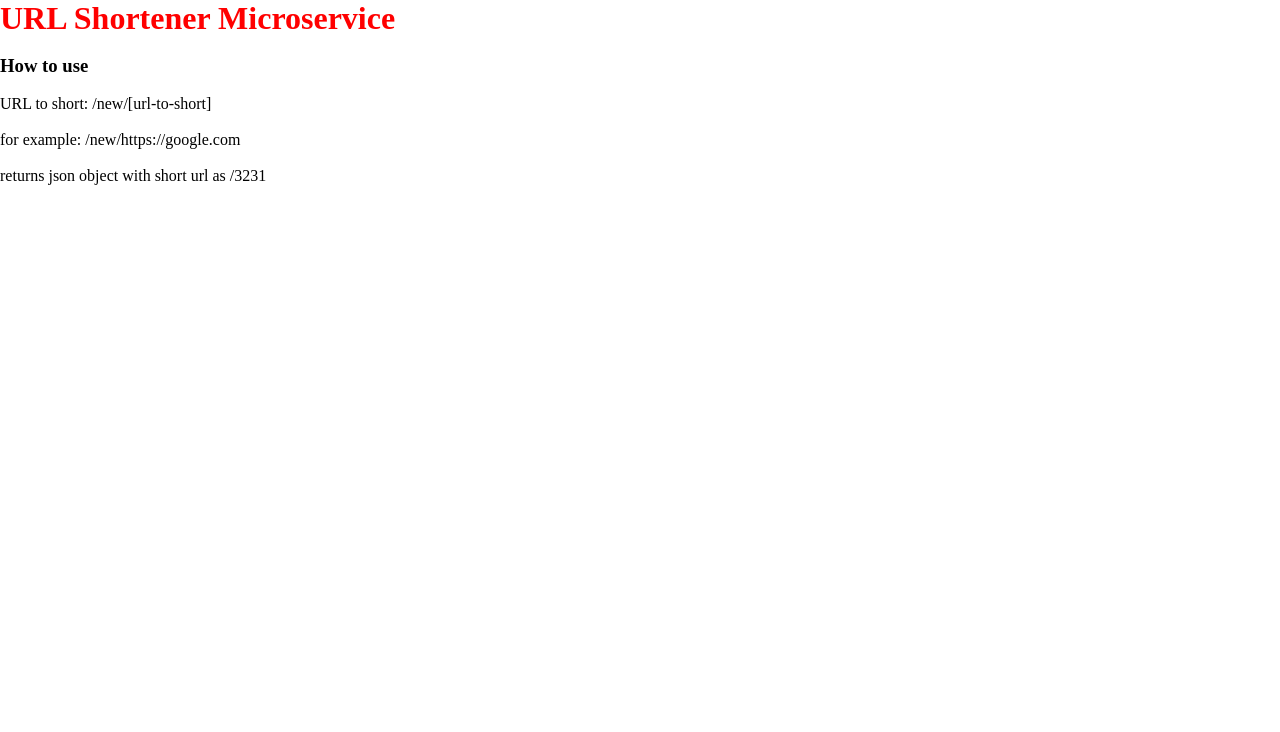
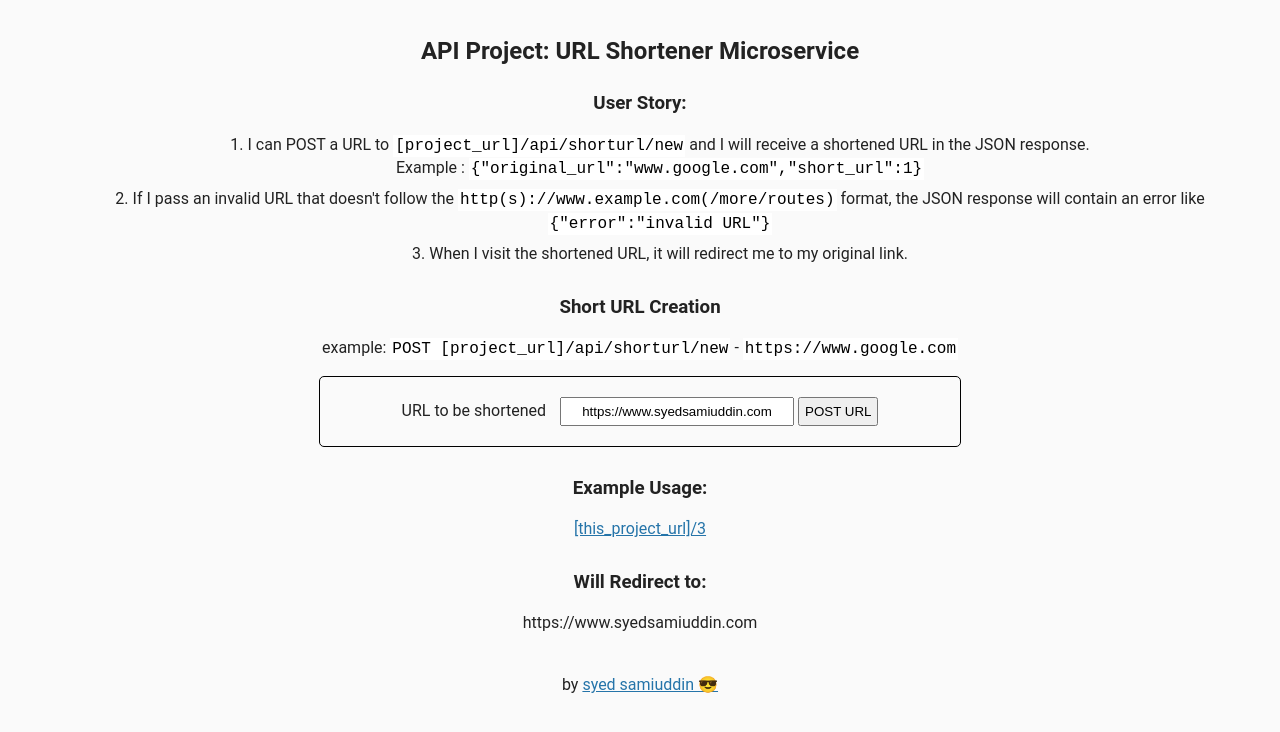
Before and after one commit to SuperSaiyanSami/FCC-URL-Shortener, a website: page View/index.html in a window 1280 px wide. Drawn offline with Linux system fonts and the light colour scheme.

Commit message:
fixing...

```diff
--- a/View/Styles/style.css
+++ b/View/Styles/style.css
@@ -1,9 +1,74 @@
-*{
-    margin: 0;
-    padding: 0;
-    box-sizing: border-box;
+/****** Main Styling ******/
+
+body {
+	font-family: 'Roboto', sans-serif;
+	font-size: 16px;
+	color: #222;
+	background-color: #FaFaFa;
+	text-align: center;
+	line-height: 1.4em;
 }
 
-h1{
-    color: red;
+.container {
+	padding: 0;
+	margin-top: 40px;
 }
+
+h3 {
+  margin-top: 30px;
+}
+
+.footer {
+	margin-top: 40px;
+}
+
+.user-stories {
+  position: relative;
+  text-align: justify;
+  max-width: 700px;
+  margin: 15px auto;
+}
+code {
+  font-family: monospace;
+  padding: 2px;
+  color: black;
+  background-color: #fff;
+}
+ol {
+	list-style-position: inside;
+}
+ul {
+	list-style-type: none;
+}
+
+li {
+  margin-bottom: 0.5em;
+}
+.user-stories li {
+  margin-bottom: 1em;
+}
+
+a {
+	color: #2574A9;
+}
+
+form {
+  border: solid 1px black;
+  border-radius: 5px;
+  margin: 10px auto;
+  padding: 20px;
+  max-width: 600px;
+}
+
+label {
+  margin-right: 10px;
+}
+
+input {
+  padding: 5px;
+}
+
+input[type=text] {
+  width: 220px;
+  text-align: center;
+}
--- a/View/index.html
+++ b/View/index.html
@@ -6,15 +6,36 @@
     <title>URL Shortener Microservice</title>
   </head>
   <body>
-    <h1>URL Shortener Microservice</h1>
-    <br />
-    <h3>How to use</h3>
-    <br />
-    <p>URL to short: /new/[url-to-short]</p>
-    <br />
-    <p>
-      for example: /new/https://google.com <br /><br />
-      returns json object with short url as /3231
-    </p>
-  </body>
+    <div class="container">
+      <h2>API Project: URL Shortener Microservice</h2>
+      <h3>User Story: </h3>
+      <ol>
+        <li>I can POST a URL to <code>[project_url]/api/shorturl/new</code> and I will receive a shortened URL in the JSON response.<br>Example : <code>{"original_url":"www.google.com","short_url":1}</code></li>
+        <li>If I pass an invalid URL that doesn't follow the <code>http(s)://www.example.com(/more/routes)</code> format, the JSON response will contain an error like <code>{"error":"invalid URL"}</code><br>
+        <li>When I visit the shortened URL, it will redirect me to my original link.</li>
+      </ol>
+
+      <h3>Short URL Creation </h3>
+      <p>
+        example: <code>POST [project_url]/api/shorturl/new</code> - <code>https://www.google.com</code>
+      </p>
+      <form action="/api/shorturl/new" method="POST">
+        <label for="url_input">URL to be shortened</label>
+        <input id="url_input" type="text" name="url" value="https://www.syedsamiuddin.com">
+        <input type="submit" value="POST URL">
+      </form>
+      <h3>Example Usage:</h3>
+      <a href="https://urlshortenersyed.herokuapp.com/3247">
+        [this_project_url]/3
+      </a>
+
+      <h3>Will Redirect to:</h3>
+      <p>https://www.syedsamiuddin.com</p>
+    </div>
+    <div class="footer">
+      <p>
+        by <a href="https://www.syedsamiuddin.com">syed samiuddin 😎</a>
+      </p>
+    </div>
+ </body>
 </html>
```
Also changed, not shown: index.js (+14 -10 lines), 2 other files.
